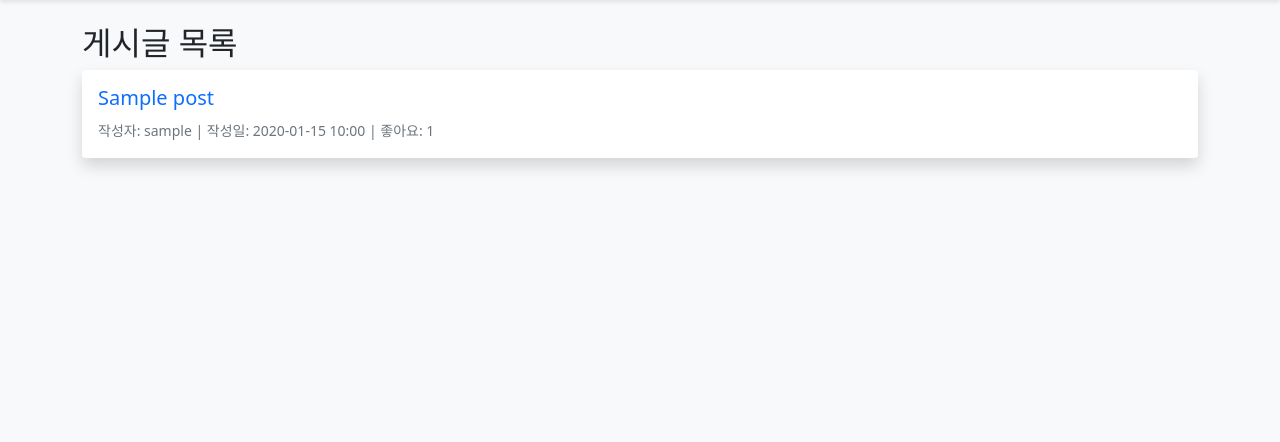
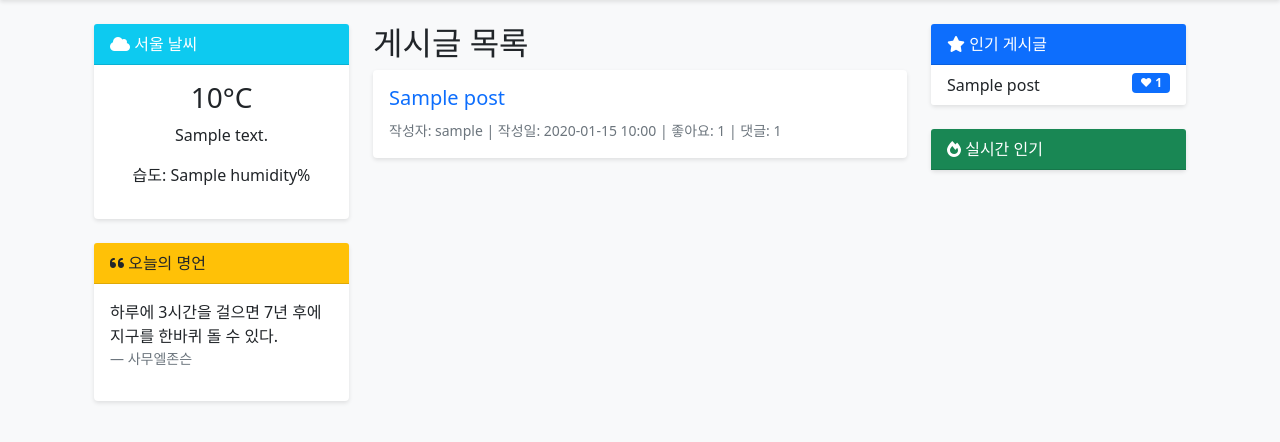
Before and after one commit to BaeTab/board_project, a Django app: page / in a window 1280 px wide. Shown: the part 56-498 px from the top of the page. Run offline with Django 5.2, Linux system fonts and the light colour scheme; a user stored in the database is signed in; tables that the repository leaves empty hold one stand-in row (values such as "Sample post"); a database or web service that is not in the repository returns one stand-in record (values such as "Sample title"); data that the repository does not hold is empty.

Commit message:
- 메인 UI 기능 추가 및 개선

```diff
--- a/board/templates/board/post_list.html
+++ b/board/templates/board/post_list.html
@@ -1,10 +1,40 @@
 {% extends 'board/base.html' %}
 
 {% block content %}
+<div class="container mt-4">
+    <div class="row">
+        <!-- 왼쪽 사이드바: 날씨와 명언 -->
+        <div class="col-md-3">
+            {% if weather %}
+            <div class="card mb-4">
+                <div class="card-header bg-info text-white">
+                    <i class="fas fa-cloud"></i> 서울 날씨
+                </div>
+                <div class="card-body text-center">
+                    <h3>{{ weather.main.temp }}°C</h3>
+                    <p>{{ weather.weather.0.description }}</p>
+                    <p>습도: {{ weather.main.humidity }}%</p>
+                </div>
+            </div>
+            {% endif %}
+
+            <div class="card mb-4">
+                <div class="card-header bg-warning">
+                    <i class="fas fa-quote-left"></i> 오늘의 명언
+                </div>
+                <div class="card-body">
+                    <p class="card-text">{{ quote.text }}</p>
+                    <footer class="blockquote-footer">{{ quote.author }}</footer>
+                </div>
+            </div>
+        </div>
+
+        <!-- 중앙: 메인 게시글 목록 -->
+        <div class="col-md-6">
             <h2>게시글 목록</h2>
             <div class="row">
                 {% for post in posts %}
-            <div class="col-md-12 mb-4">
+                    <div class="col-12 mb-4">
                         <div class="card">
                             <div class="card-body">
                                 <h5 class="card-title">
@@ -14,7 +44,8 @@
                                     <small class="text-muted">
                                         작성자: {{ post.author }} |
                                         작성일: {{ post.created_at|date:"Y-m-d H:i" }} |
-                                좋아요: {{ post.likes.count }}
+                                        좋아요: {{ post.likes.count }} |
+                                        댓글: {{ post.comments.count }}
                                     </small>
                                 </p>
                             </div>
@@ -26,4 +57,51 @@
                     </div>
                 {% endfor %}
             </div>
+        </div>
+
+        <!-- 오른쪽 사이드바: 인기/활성 게시글 -->
+        <div class="col-md-3">
+            <div class="card mb-4">
+                <div class="card-header bg-primary text-white">
+                    <i class="fas fa-star"></i> 인기 게시글
+                </div>
+                <div class="list-group list-group-flush">
+                    {% for post in popular_posts %}
+                        <a href="{% url 'post_detail' pk=post.pk %}" class="list-group-item list-group-item-action">
+                            {{ post.title }}
+                            <span class="badge bg-primary float-end">♥ {{ post.like_count }}</span>
+                        </a>
+                    {% endfor %}
+                </div>
+            </div>
+
+            <div class="card">
+                <div class="card-header bg-success text-white">
+                    <i class="fas fa-fire"></i> 실시간 인기
+                </div>
+                <div class="list-group list-group-flush">
+                    {% for post in recent_active %}
+                        <a href="{% url 'post_detail' pk=post.pk %}" class="list-group-item list-group-item-action">
+                            {{ post.title }}
+                            <span class="badge bg-success float-end">💬 {{ post.comment_count }}</span>
+                        </a>
+                    {% endfor %}
+                </div>
+            </div>
+        </div>
+    </div>
+</div>
+
+<style>
+    .card {
+        box-shadow: 0 2px 4px rgba(0,0,0,.1);
+        transition: transform 0.2s;
+    }
+    .card:hover {
+        transform: translateY(-2px);
+    }
+    .list-group-item-action:hover {
+        background-color: #f8f9fa;
+    }
+</style>
 {% endblock %}
--- a/board/views.py
+++ b/board/views.py
@@ -4,11 +4,60 @@ from django.contrib import messages
 from .models import Post, Comment, Like
 from django.contrib.auth.models import User
 from .forms import PostForm, CommentForm
+from django.db.models import Count
+import random
+import requests
+from datetime import datetime, timedelta
+
+def get_random_quote():
+    quotes = [
+        {"text": "삶이 있는 한 희망은 있다.", "author": "키케로"},
+        {"text": "산다는 것, 그것은 치열한 전투이다.", "author": "로망로랑"},
+        {"text": "하루에 3시간을 걸으면 7년 후에 지구를 한바퀴 돌 수 있다.", "author": "사무엘존슨"},
+        {"text": "언제나 현재에 집중할 수 있다면 행복할 것이다.", "author": "파울로 코엘료"},
+        {"text": "진정으로 웃으려면 고통을 참아야 하며, 나아가 고통을 즐길 줄 알아야 한다.", "author": "찰리 채플린"},
+    ]
+    return random.choice(quotes)
 
 @login_required
 def post_list(request):
+    # 기본 게시글 목록 (최신순)
     posts = Post.objects.all().order_by('-created_at')
-    return render(request, 'board/post_list.html', {'posts': posts})
+
+    # 인기 게시글 (좋아요 많은 순)
+    popular_posts = Post.objects.annotate(
+        like_count=Count('likes')
+    ).order_by('-like_count')[:5]
+
+    # 최근 24시간 내 가장 활발한 게시글 (댓글 많은 순)
+    recent_active = Post.objects.filter(
+        created_at__gte=datetime.now() - timedelta(days=1)
+    ).annotate(
+        comment_count=Count('comments')
+    ).order_by('-comment_count')[:5]
+
+    # 오늘의 명언
+    quote = get_random_quote()
+
+    # 날씨 정보 가져오기 (서울 기준)
+    weather_data = None
+    try:
+        weather_api_key = "13505764fceb0a3c50a7516c046ff0ac"  # OpenWeatherMap API 키
+        weather_url = f"http://api.openweathermap.org/data/2.5/weather?q=Seoul&appid={weather_api_key}&units=metric&lang=kr"
+        response = requests.get(weather_url)
+        if response.status_code == 200:
+            weather_data = response.json()
+    except:
+        weather_data = None
+
+    context = {
+        'posts': posts,
+        'popular_posts': popular_posts,
+        'recent_active': recent_active,
+        'quote': quote,
+        'weather': weather_data,
+    }
+    return render(request, 'board/post_list.html', context)
 
 @login_required
 def post_detail(request, pk):
--- a/requirements.txt
+++ b/requirements.txt
@@ -4,3 +4,4 @@ django-heroku>=0.3.1
 python-decouple>=3.8
 dj-database-url>=2.1.0
 whitenoise>=6.6.0
+requests>=2.31.0
```
Lines whose indentation alone changed are shown as unchanged.
